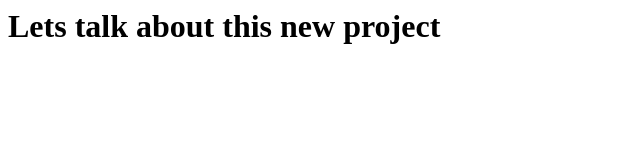
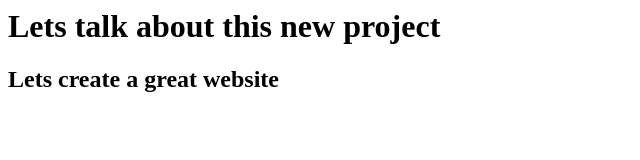
Before and after one commit to rishi9226/project3, a plain HTML site: page index.html in a window 1280 px wide. Shown: the whole page, without its empty margins (0-640 px from the left). Drawn offline with Linux system fonts and the light colour scheme.

Commit message:
Update index.html

```diff
--- a/index.html
+++ b/index.html
@@ -1 +1,2 @@
 <h1> Lets talk about this new project </h1>
+<h2> Lets create a great website </h2>
```
